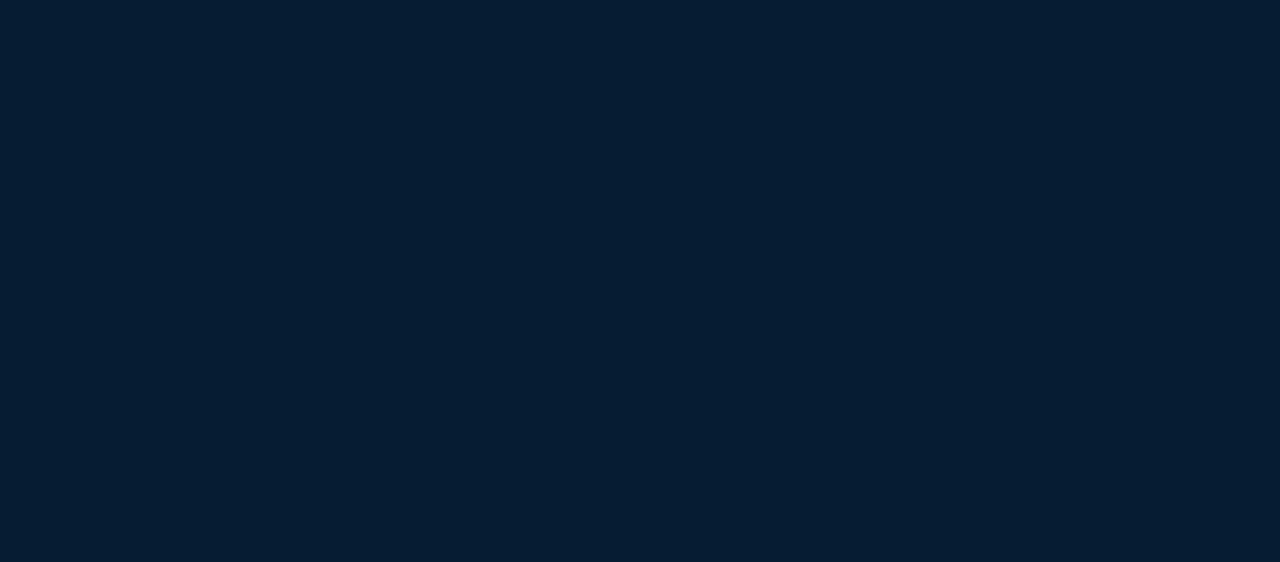
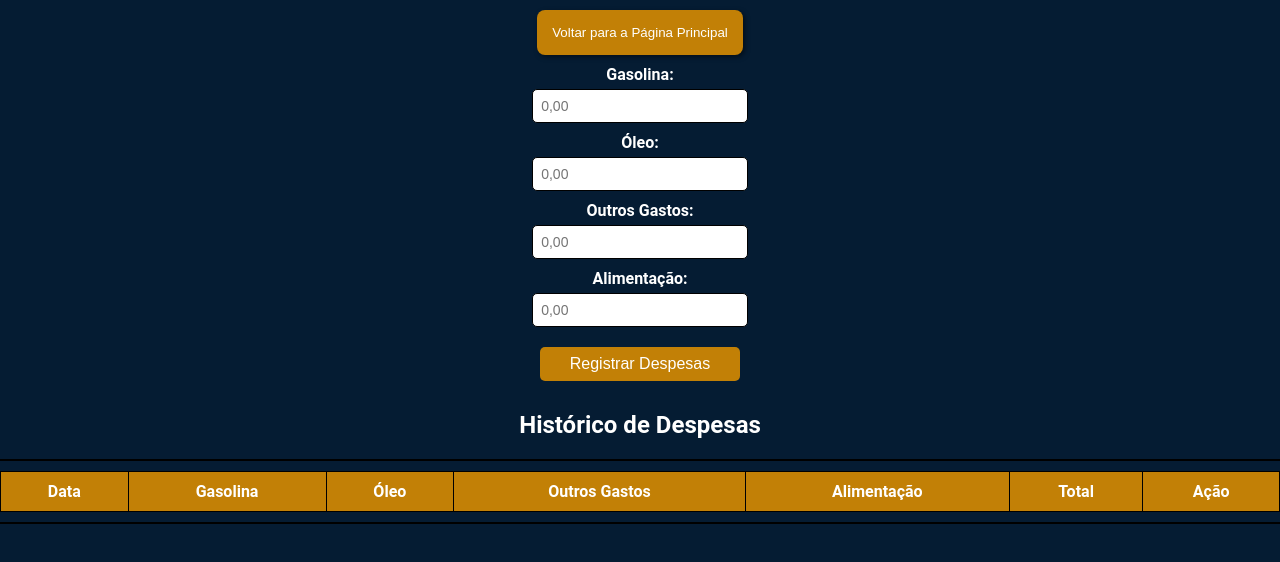
Before and after one commit to OWillMatheuz/meus-valores, a React (Create React App) app: page /despesas in a window 1280 px wide. Before the commit this address had no page. Shown: the top 562 px of the page. Built offline with nearby package versions, Linux system fonts and the light colour scheme.

Commit message:
versão 22.0.0

```diff
--- a/src/App.tsx
+++ b/src/App.tsx
@@ -6,6 +6,7 @@ import Historico from './paginas/historico/Historico';
 import PaginaPrincipal from './paginas/principal/PaginaPrincipal';
 import Metas from './paginas/metas/Metas';
 import TrocaDeOleoForm from './paginas/trocadeoleo/TrocaDeOleoForm'
+import Despesas from './despesas/Despesas';
 
 function App() {
   const [valorTotal, setValorTotal] = useState(0);
@@ -23,6 +24,7 @@ function App() {
         <Route path="/historico" element={<Historico />} />
         <Route path="/metas" element={<Metas />} />
         <Route path="/km" element={<TrocaDeOleoForm/>} />
+        <Route path="/despesas" element={<Despesas/>} />
       </Routes>
     </BrowserRouter>
   );
--- /dev/null
+++ b/src/despesas/Despesas.css
@@ -0,0 +1,101 @@
+.despesas-container {
+    display: flex !important;
+    flex-direction: column !important;
+    align-items: center !important;
+  }
+
+  .form-group-des {
+    display: flex !important;
+    flex-direction: column !important;
+    align-items: center !important;
+    margin-bottom: 10px !important;
+    width: 100% !important;
+    max-width: 300px !important;
+  }
+
+  label {
+    font-weight: bold;
+  }
+
+  input[type="number"] {
+    color: black!important;
+    width: 100% !important;
+    padding: 8px !important;
+    border: 1px solid black !important;
+    border-radius: 5px !important;
+    font-size: 14px !important;
+    margin-top: 5px !important;
+  }
+
+  input[type="submit"] {
+    background-color:rgb(194, 128, 6);
+    color: white;
+    border: none;
+    border-radius: 5px;
+    padding: 8px 16px !important;
+    font-size: 16px !important;
+    cursor: pointer;
+    transition: background-color 0.2s ease-in-out !important;
+    max-width: 200px !important;
+    width: 100% !important;
+    margin-top: 10px !important;
+  }
+
+  input[type="submit"]:hover {
+    background-color: white;
+    color: black;
+  }
+
+  @media screen and (max-width: 480px) {
+    input[type="number"] {
+      font-size: 12px;
+    }
+
+    input[type="submit"] {
+      font-size: 14px;
+      padding: 6px 12px;
+    }
+  }
+
+  .historico-despesas-container {
+    margin-top: 20px;
+    width: 100%;
+    display: flex;
+    flex-direction: column;
+    align-items: center;
+  }
+
+  .historico-tabela-his {
+    border: 2px solid black;
+    border-radius: 5px;
+    padding: 10px;
+    width: 100%;
+    overflow-x: auto;
+  }
+
+  table {
+    width: 100%;
+    border-collapse: collapse;
+  }
+
+  th,
+  td {
+    padding: 10px;
+    text-align: center;
+    border: 1px solid black;
+  }
+
+  th {
+    background-color:rgb(194, 128, 6);
+    color: #fff;
+  }
+
+  .apagar-botao-historico {
+    background-color: #dc3545;
+    color: #fff;
+    border: none;
+    border-radius: 5px;
+    padding: 5px 10px;
+    font-size: 16px;
+    cursor: pointer;
+  }
--- /dev/null
+++ b/src/despesas/Despesas.tsx
@@ -0,0 +1,203 @@
+import React, { useState, ChangeEvent, FormEvent, useEffect } from "react";
+import { Link } from "react-router-dom";
+import "./Despesas.css";
+import "react-toastify/dist/ReactToastify.css";
+import { ToastContainer, toast } from "react-toastify";
+
+interface Despesa {
+  gasolina: string;
+  oleo: string;
+  outrosGastos: string;
+  alimentacao: string;
+}
+
+interface HistoricoDespesa extends Despesa {
+  total: number;
+  data: string;
+}
+
+const Despesas = () => {
+  const [despesa, setDespesa] = useState<Despesa>({
+    gasolina: "",
+    oleo: "",
+    outrosGastos: "",
+    alimentacao: "",
+  });
+
+  const [total, setTotal] = useState(0);
+  const [historicoDespesa, setHistoricoDespesa] = useState<HistoricoDespesa[]>(
+    []
+  );
+
+  useEffect(() => {
+    const historicoDespesa = localStorage.getItem("historicoDespesa");
+
+    if (historicoDespesa) {
+      setHistoricoDespesa(JSON.parse(historicoDespesa));
+    }
+  }, []);
+
+  useEffect(() => {
+    localStorage.setItem("historicoDespesa", JSON.stringify(historicoDespesa));
+  }, [historicoDespesa]);
+
+  const handleSubmit = (event: FormEvent<HTMLFormElement>) => {
+    event.preventDefault();
+    const { gasolina, oleo, outrosGastos, alimentacao } = despesa;
+    const despesaTotal =
+      parseFloat(gasolina || '0') +
+      parseFloat(oleo || '0') +
+      parseFloat(outrosGastos || '0') +
+      parseFloat(alimentacao || '0');
+    setTotal(parseFloat(despesaTotal.toFixed(2)));
+    const novaDespesa: HistoricoDespesa = {
+      ...despesa,
+      total: despesaTotal,
+      data: new Date().toLocaleDateString(),
+    };
+
+    // Adicione as despesas atuais ao histórico
+    setHistoricoDespesa((prevState) => [...prevState, novaDespesa]);
+
+    // Limpa os campos de despesa após adicionar ao histórico
+    setDespesa({
+      gasolina: "",
+      oleo: "",
+      outrosGastos: "",
+      alimentacao: "",
+    });
+    toast.success("Despesa registrada com sucesso!");
+  };
+
+  const handleChange = (event: ChangeEvent<HTMLInputElement>) => {
+    const { name, value } = event.target;
+    setDespesa((prevState) => ({
+      ...prevState,
+      [name]: value,
+    }));
+  };
+
+  const handleDelete = (index: number) => {
+    const novaListaDespesas = [...historicoDespesa];
+    novaListaDespesas.splice(index, 1);
+    setHistoricoDespesa(novaListaDespesas);
+    toast.success("Despesa excluída com sucesso!");
+  };
+
+  return (
+    <div className="despesas-container">
+      <ToastContainer />
+      <form onSubmit={handleSubmit}>
+        <Link to="/">
+          <button className="voltar-botao">
+            Voltar para a Página Principal
+          </button>
+        </Link>
+        <div className="form-group-des">
+          <label htmlFor="gasolina">Gasolina:</label>
+          <input
+            type="number"
+            name="gasolina"
+            id="gasolina"
+            value={despesa.gasolina}
+            onChange={handleChange}
+            className="gasolina-input"
+            placeholder="0,00"
+            min="0"
+            step="0.01"
+          />
+        </div>
+        <div className="form-group-des">
+          <label htmlFor="oleo">Óleo:</label>
+          <input
+            type="number"
+            name="oleo"
+            id="oleo"
+            value={despesa.oleo}
+            onChange={handleChange}
+            className="oleo-input"
+            placeholder="0,00"
+            min="0"
+            step="0.01"
+          />
+        </div>
+        <div className="form-group-des">
+          <label htmlFor="outrosGastos">Outros Gastos:</label>
+          <input
+            type="number"
+            name="outrosGastos"
+            id="outrosGastos"
+            value={despesa.outrosGastos}
+            onChange={handleChange}
+            className="outros-gastos-input"
+            placeholder="0,00"
+            min="0"
+            step="0.01"
+          />
+        </div>
+        <div className="form-group-des">
+          <label htmlFor="alimentacao">Alimentação:</label>
+          <input
+            type="number"
+            name="alimentacao"
+            id="alimentacao"
+            value={despesa.alimentacao}
+            onChange={handleChange}
+            className="alimentacao-input"
+            placeholder="0,00"
+            min="0"
+            step="0.01"
+          />
+        </div>
+        <div className="form-group-des">
+          <input
+            type="submit"
+            value="Registrar Despesas"
+            className="registrar-botao"
+          />
+        </div>
+      </form>
+
+      <div className="historico-despesas-container">
+        <h2>Histórico de Despesas</h2>
+        <div className="historico-tabela-his">
+          <table className="historico-table">
+            <thead>
+              <tr>
+                <th>Data</th>
+                <th>Gasolina</th>
+                <th>Óleo</th>
+                <th>Outros Gastos</th>
+                <th>Alimentação</th>
+                <th>Total</th>
+                <th>Ação</th>
+              </tr>
+            </thead>
+            <tbody>
+              {historicoDespesa.map((item, index) => (
+                <tr key={index}>
+                  <td>{item.data}</td>
+                  <td>R$ {item.gasolina}</td>
+                  <td>R$ {item.oleo}</td>
+                  <td>R$ {item.outrosGastos}</td>
+                  <td>R$ {item.alimentacao}</td>
+                  <td>R$ {item.total.toFixed(2)}</td>
+                  <td>
+                    <button
+                      onClick={() => handleDelete(index)}
+                      className="apagar-botao-historico"
+                    >
+                      Apagar
+                    </button>
+                  </td>
+                </tr>
+              ))}
+            </tbody>
+          </table>
+        </div>
+      </div>
+    </div>
+  );
+};
+
+export default Despesas;
--- a/src/paginas/principal/PaginaPrincipal.tsx
+++ b/src/paginas/principal/PaginaPrincipal.tsx
@@ -64,6 +64,14 @@ function PaginaPrincipal() {
                 />
                 <p className="texto-botao">Troca de óleo</p>
               </Link>
+              <Link to="/despesas" className="botao">
+                <img
+                  src="https://tinypic.host/images/2023/04/30/icons8-dinheiro-seu-80.png"
+                  alt="Icone 4"
+                  className="icone"
+                />
+                <p className="texto-botao">Despesas</p>
+              </Link>
             </div>
           </div>
         </div>
```
